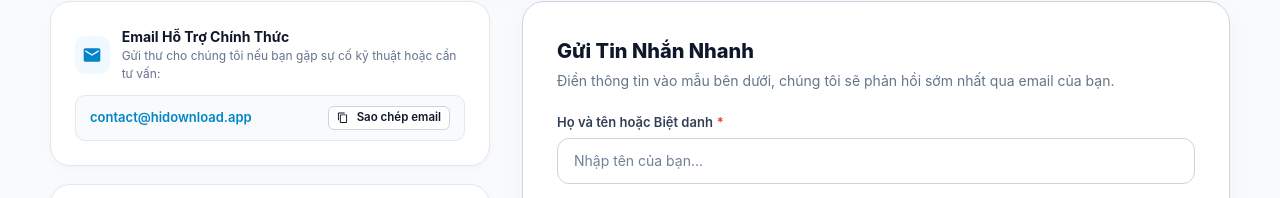
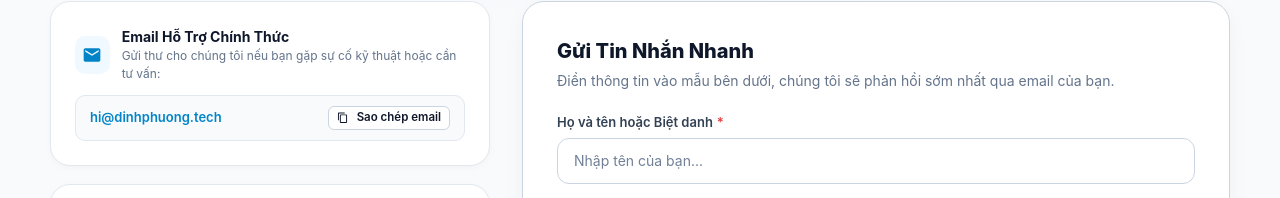
Before and after one commit to dinhphuong25/Hi-Download, a Next.js app: page /contact in a window 1280 px wide. Shown: the part 310-508 px from the top of the page. Built offline with nearby package versions, Linux system fonts and the light colour scheme.

Commit message:
fix: update contact email to hi@dinhphuong.tech

```diff
--- a/public/lang/en.ts
+++ b/public/lang/en.ts
@@ -179,7 +179,7 @@ export default {
     subtitle: 'We are always ready to assist with technical feedback, feature suggestions, or copyright DMCA inquiries.',
     emailCardTitle: 'Official Support Email',
     emailCardDesc: 'Reach out to our team if you experience technical issues or have inquiries:',
-    email: 'contact@hidownload.app',
+    email: 'hi@dinhphuong.tech',
     copyEmail: 'Copy Email',
     copiedEmail: 'Email Copied!',
     dmcaTitle: 'Copyright & DMCA Inquiries',
--- a/public/lang/vi.ts
+++ b/public/lang/vi.ts
@@ -179,7 +179,7 @@ export default {
     subtitle: 'Chúng tôi luôn lắng nghe ý kiến đóng góp, giải đáp thắc mắc hoặc xử lý yêu cầu bản quyền của bạn.',
     emailCardTitle: 'Email Hỗ Trợ Chính Thức',
     emailCardDesc: 'Gửi thư cho chúng tôi nếu bạn gặp sự cố kỹ thuật hoặc cần tư vấn:',
-    email: 'contact@hidownload.app',
+    email: 'hi@dinhphuong.tech',
     copyEmail: 'Sao chép email',
     copiedEmail: 'Đã sao chép!',
     dmcaTitle: 'Bản Quyền & DMCA',
```
Also changed, not shown: 1 other file (tests, documents, lock files or other folders).
